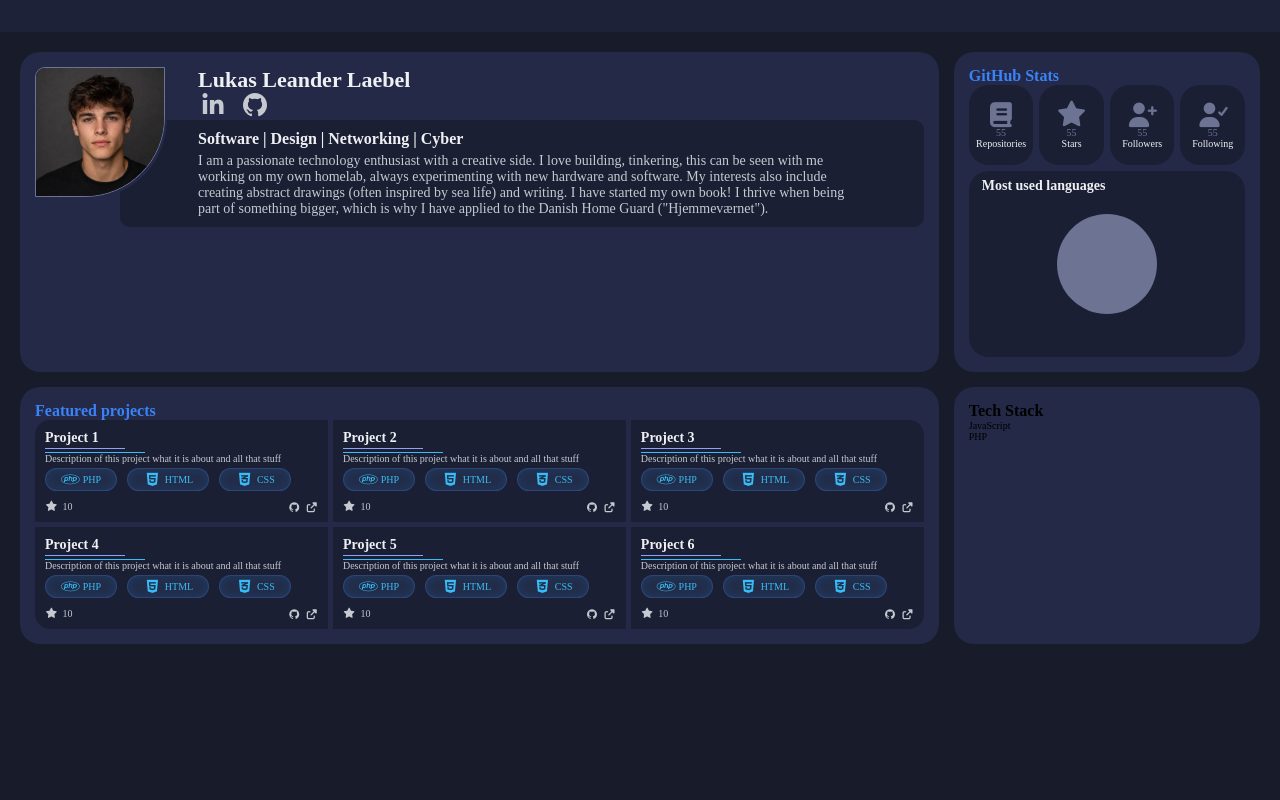
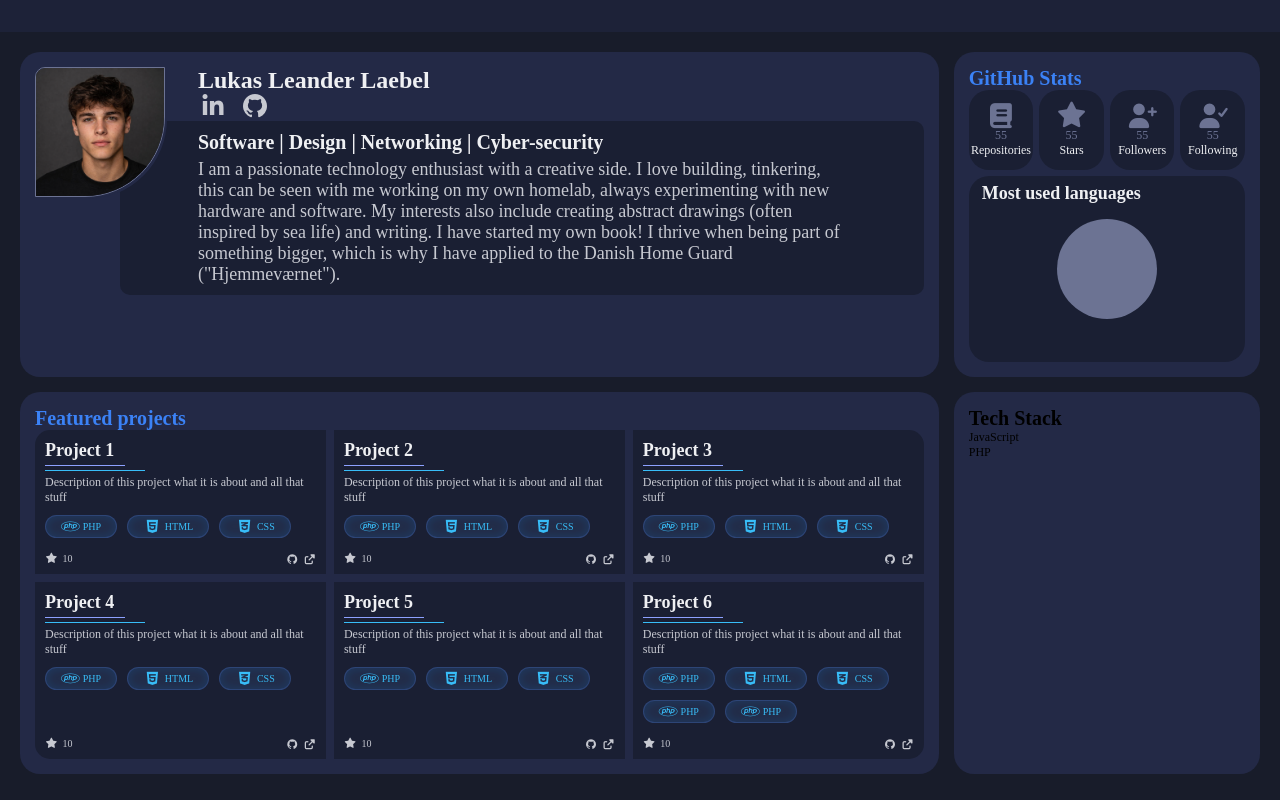
Before and after one commit to LukasLLaebel/portfolio, a Vue app: page / in a window 1280 px wide. Built offline with nearby package versions, Linux system fonts and the light colour scheme; a web font is replaced by a local one.

Commit message:
finished design of projects, there was some size issues i made the change to. Fixed it so when more then 4 tools it will go to next row and the meta-row will follow.

```diff
--- a/src/components/hero.vue
+++ b/src/components/hero.vue
@@ -19,7 +19,7 @@
         </a>
       </div>
       <div class="about-textbox">
-        <h3>Software | Design | Networking | Cyber</h3>
+        <h3>Software | Design | Networking | Cyber-security</h3>
         <h4>
           I am a passionate technology enthusiast with a creative side.
           I love building, tinkering, this can be seen with me working on my own homelab,
@@ -235,6 +235,14 @@
               <i class="fa-brands fa-css3-alt"></i>
               <p class="mini">CSS</p>
             </div>
+            <div class="tool-bg">
+              <i class="fa-brands fa-php"></i>
+              <p class="mini">PHP</p>
+            </div>
+            <div class="tool-bg">
+              <i class="fa-brands fa-php"></i>
+              <p class="mini">PHP</p>
+            </div>
           </div>
           <div class="meta-row">
             <div class="stars">
--- a/src/style.css
+++ b/src/style.css
@@ -39,37 +39,37 @@ section {
 }
 
 h1 {
+  font-size: 24px;
+  margin: 0;
+}
+
+h2 {
   font-size: 22px;
   margin: 0;
 }
 
-h2 {
+h3 {
+  font-size: 20px;
+  margin: 0;
+}
+
+h4 {
   font-size: 18px;
   margin: 0;
 }
 
-h3 {
-  font-size: 16px;
+p {
+  font-size: 12px;
   margin: 0;
 }
 
-h4 {
-  font-size: 14px;
-  margin: 0;
-}
-
-p {
+p .p2 {
   font-size: 10px;
   margin: 0;
 }
 
-p .p2 {
+p .mini {
   font-size: 8px;
-  margin: 0;
-}
-
-p .mini {
-  font-size: 6px;
   margin: 0;
 }
 
@@ -132,7 +132,7 @@ p .mini {
 .about h4 {
   color: var(--gray-200);
   padding-top: 5px;
-  font-weight: 200;
+  font-weight: 100;
 }
 
 /* Github stats and chart */
@@ -205,14 +205,14 @@ p .mini {
 }
 
 .projects .purple-line {
-  margin-top: 2px;
+  margin-top: 4px;
   background-color: var(--blue-200);
   width: 80px;
 }
 
 .projects .blue-line {
   /* +line height  */
-  margin-top: calc(2px + 1px);
+  margin: calc(3px + 1px) 0 4px;
   background-color: var(--blue-300);
   width: 100px;
 }
@@ -220,10 +220,13 @@ p .mini {
 .projects-wrapper {
   display: grid;
   grid-template-columns: repeat(3, 1fr);
-  gap: 5px;
+  gap: 8px;
 }
 
 .projects-wrapper>* {
+  display: flex;
+  flex-direction: column;
+  justify-content: space-between;
   background-color: var(--navy-300);
   padding: 10px;
 }
@@ -255,20 +258,24 @@ p .mini {
 .tools {
   display: flex;
   gap: 10px;
+  flex-wrap: wrap;
+  margin-top: 10px;
+}
+
+.tools .mini {
+  font-size: 10px;
 }
 
 .tool-bg {
   display: flex;
   align-items: center;
   gap: 3px;
-  margin-top: 4px;
   padding: 3px 15px;
   border-radius: 999px;
   background: rgba(60, 90, 140, 0.25);
   border: 1px solid rgba(80, 140, 255, 0.25);
   box-shadow: inset 0 0 10px rgba(0, 150, 255, 0.15);
   color: var(--blue-300);
-  font-size: 8px;
   position: relative;
   overflow: hidden;
 }
@@ -294,22 +301,26 @@ p .mini {
   display: flex;
   flex-direction: column;
   color: var(--blue-300);
-  text-decoration: none;
-  transition: 0.2s;
 }
 
 .projects-wrapper>* .stars .mini,
 .projects-wrapper>* .stars i,
 .projects-wrapper>* .go-to i {
+  margin-top: 5px;
   color: var(--gray-200);
   font-size: 10px;
+}
+
+.projects-wrapper>* .meta-row {
+  margin-top: auto;
+  /* pushes it to the bottom */
 }
 
 .meta-row {
   display: flex;
   justify-content: space-between;
   align-items: center;
-  margin-top: 10px;
+  padding-top: 10px;
 }
 
 .meta-row .stars,
@@ -318,6 +329,16 @@ p .mini {
   flex-direction: row;
   gap: 5px;
 }
+
+
+
+
+
+
+
+
+
+
 
 /* Test to insure ratio */
 .logo {
```
